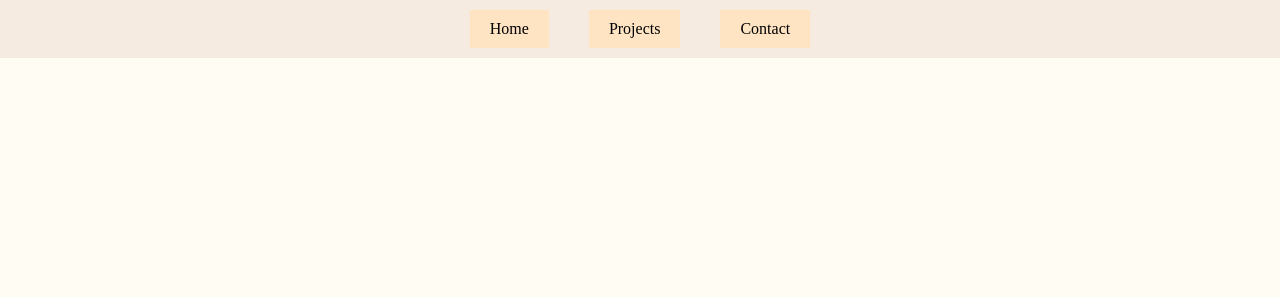
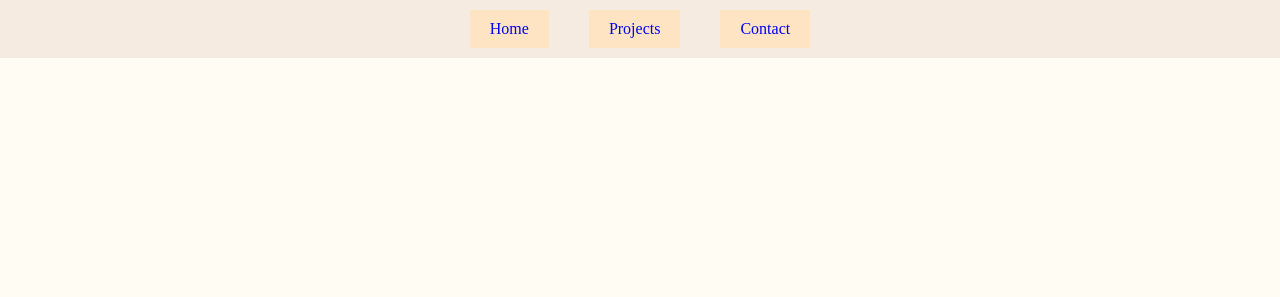
Before and after one commit to GOZANDEN/PaginaWebCV_JGP, a plain HTML site: page index.html in a window 1280 px wide. Shown: the top 297 px of the page. Drawn offline with Linux system fonts and the light colour scheme.

Commit message:
Añadidas funciones al menu principial

```diff
--- a/index.html
+++ b/index.html
@@ -13,9 +13,15 @@
         <header>
             <nav>
                 <ul>
-                    <li>Home</li>
-                    <li>Projects</li>
-                    <li>Contact</li>
+                    <a href="#hero" style="text-decoration:none">
+                        <li>Home</li>
+                    </a>
+                    <a href="#projects" style="text-decoration:none">
+                        <li>Projects</li>
+                    </a>
+                    <a href="#contact" style="text-decoration:none">
+                        <li>Contact</li>
+                    </a>
                 </ul>
             </nav>
         </header>
```
